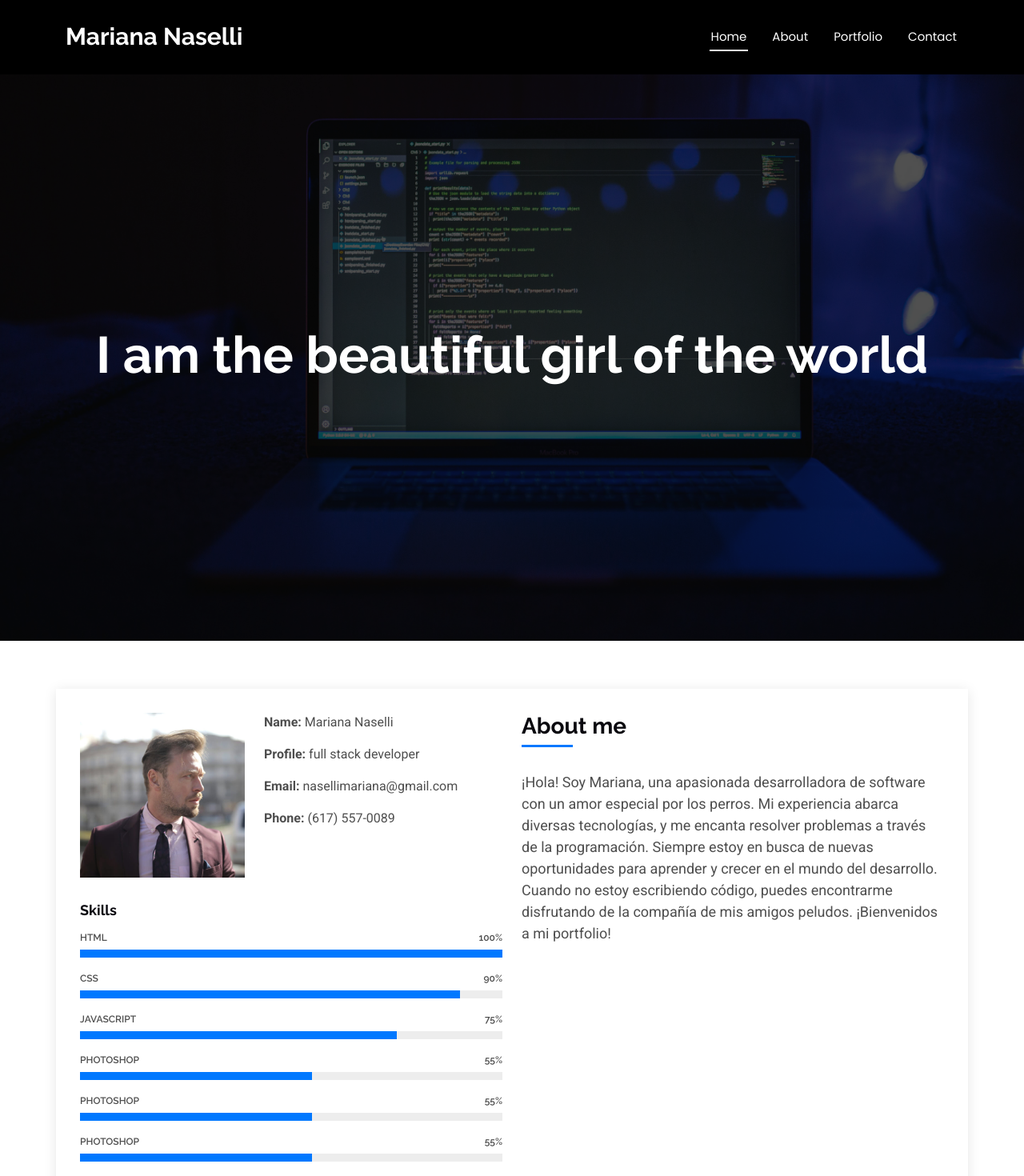
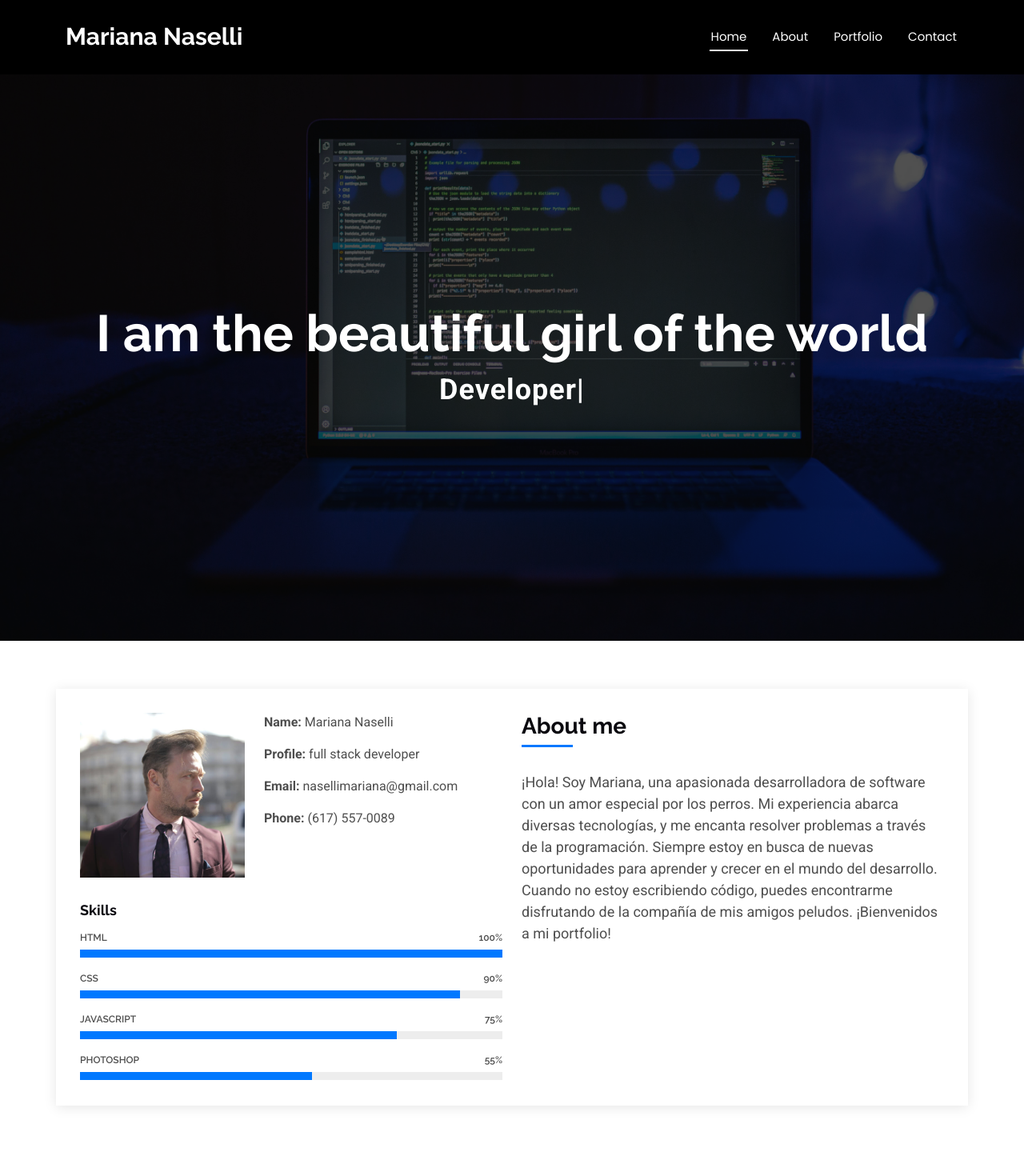
Before and after one commit to MariNaselli/marinaselli.github.io, an Angular app: page / in a window 1280 px wide. Shown: the top 1470 px of the page at 80% size. Built offline with nearby package versions, Linux system fonts and the light colour scheme.

Commit message:
🛠️ package-lock.json -> Added "typed.js" dependency 🛠️ package.json -> Included "typed.js" in dependencies 🛠️ hero.component.html -> Improved HTML structure 🛠️ hero.component.ts -> Integrated Typed.js for typing effect 🔴 about.json -> Removed redundant Photoshop entries

```diff
--- a/package.json
+++ b/package.json
@@ -25,6 +25,7 @@
     "express": "^4.18.2",
     "rxjs": "~7.8.0",
     "tslib": "^2.3.0",
+    "typed.js": "^2.1.0",
     "zone.js": "~0.14.10"
   },
   "devDependencies": {
--- a/src/app/components/sections/hero/hero.component.html
+++ b/src/app/components/sections/hero/hero.component.html
@@ -8,10 +8,7 @@
   >
     <h2>I am the beautiful girl of the world</h2>
     <p>
-        <span
-          class="typed"
-          data-typed-items="Designer, Developer, Freelancer, Photographer"
-        ></span>
+      <span #typedElement class="typed" data-typed-items="Designer, Developer, Freelancer, Photographer"></span>
     </p>
   </div>
 </section>
--- a/src/app/components/sections/hero/hero.component.ts
+++ b/src/app/components/sections/hero/hero.component.ts
@@ -1,12 +1,30 @@
-import { Component } from '@angular/core';
+import { Component, AfterViewInit, ElementRef, ViewChild, Inject, PLATFORM_ID } from '@angular/core';
+import Typed from 'typed.js';
+import { isPlatformBrowser } from '@angular/common';
 
 @Component({
   selector: 'section-hero',
   standalone: true,
-  imports: [],
   templateUrl: './hero.component.html',
-  styleUrl: './hero.component.css'
+  styleUrls: ['./hero.component.css']
 })
-export class HeroComponent {
+export class HeroComponent implements AfterViewInit {
+  @ViewChild('typedElement') typedElement!: ElementRef;
 
+  constructor(@Inject(PLATFORM_ID) private platformId: Object) {}
+
+  ngAfterViewInit() {
+    if (isPlatformBrowser(this.platformId)) {
+      const typedStrings = this.typedElement.nativeElement.getAttribute('data-typed-items');
+      const options = {
+        strings: typedStrings.split(','),
+        loop: true,
+        typeSpeed: 100,
+        backSpeed: 50,
+        backDelay: 2000
+      };
+
+      new Typed(this.typedElement.nativeElement, options);
+    }
+  }
 }
--- a/src/assets/mocks/about.json
+++ b/src/assets/mocks/about.json
@@ -21,46 +21,6 @@
       {
         "name": "Photoshop",
         "percentage": "55"
-      },
-      {
-        "name": "Photoshop",
-        "percentage": "55"
-      },
-      {
-        "name": "Photoshop",
-        "percentage": "55"
-      },
-      {
-        "name": "Photoshop",
-        "percentage": "55"
-      },
-      {
-        "name": "Photoshop",
-        "percentage": "55"
-      },
-      {
-        "name": "Photoshop",
-        "percentage": "55"
-      },
-      {
-        "name": "Photoshop",
-        "percentage": "55"
-      },
-      {
-        "name": "Photoshop",
-        "percentage": "55"
-      },
-      {
-        "name": "Photoshop",
-        "percentage": "55"
-      },
-      {
-        "name": "Photoshop",
-        "percentage": "55"
-      },
-      {
-        "name": "Photoshop",
-        "percentage": "55"
       }
     ],
     "aboutMe": "¡Hola! Soy Mariana, una apasionada desarrolladora de software con un amor especial por los perros. Mi experiencia abarca diversas tecnologías, y me encanta resolver problemas a través de la programación. Siempre estoy en busca de nuevas oportunidades para aprender y crecer en el mundo del desarrollo. Cuando no estoy escribiendo código, puedes encontrarme disfrutando de la compañía de mis amigos peludos. ¡Bienvenidos a mi portfolio!"
```
Also changed, not shown: 1 other file (tests, documents, lock files or other folders). Lines whose indentation alone changed are shown as unchanged.
